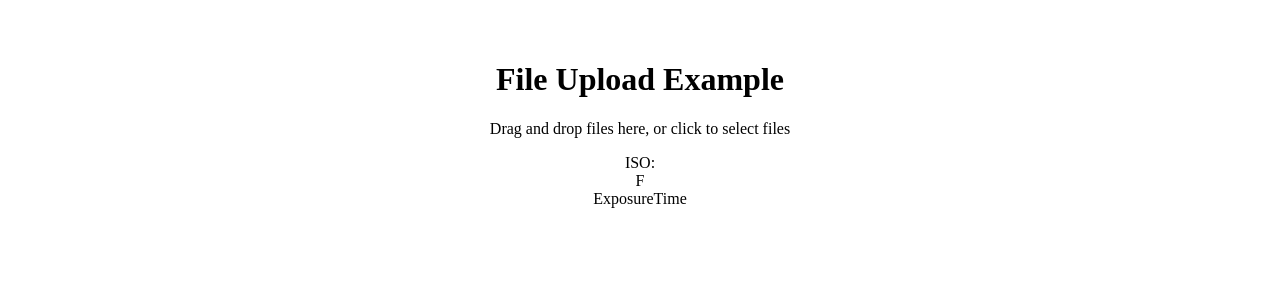
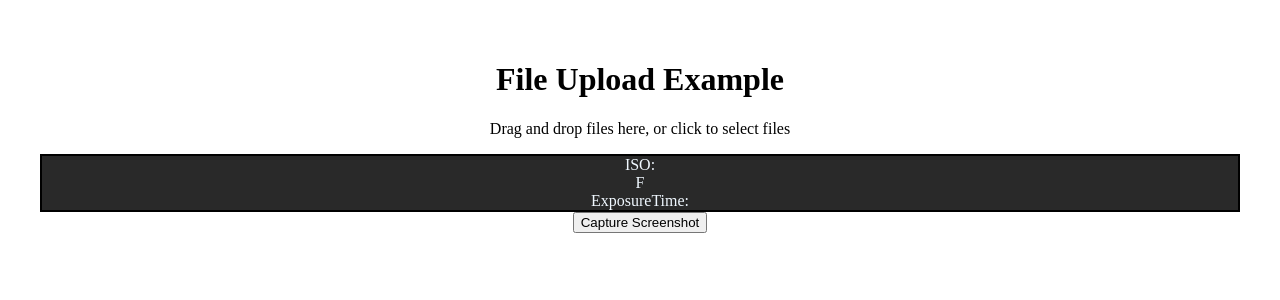
Before and after one commit to Hrinyov/phdata, a React (Vite) app: page / in a window 1280 px wide. Shown: the top 300 px of the page. Built offline with nearby package versions, Linux system fonts and the light colour scheme.

Commit message:
add method to download info in jpg

```diff
--- a/src/modules/DataDisplay.tsx
+++ b/src/modules/DataDisplay.tsx
@@ -1,17 +1,41 @@
-import React from "react";
+import React, { useRef } from "react";
+import * as htmlToImage from "html-to-image";
 
 interface DataDisplayProps {
   data: any;
 }
 
 const DataDisplay: React.FC<DataDisplayProps> = ({ data }) => {
-  console.log(data);
+  const dataDisplayRef = useRef<HTMLDivElement>(null);
+
+  const captureScreenshot = async () => {
+    if (dataDisplayRef.current) {
+      const image = await
+      htmlToImage
+        .toJpeg(dataDisplayRef.current)
+       downloadScreenshot(image)
+    }
+  };
+
+  const downloadScreenshot = (screenshot: string) => {
+    const link = document.createElement("a");
+    link.href = screenshot;
+    link.download = "screenshot.jpg";
+    link.click();
+  };
+
   return (
+  <>
+  <div ref={dataDisplayRef} className="info">
+      <div>ISO: {data.ISO}</div>
+      <div>F{data.FNumber}</div>
+      <div>ExposureTime: {data.ExposureTime}</div>
+    </div>
     <div>
-      <div>ISO: {data.ISO} </div>
-      <div>F{data.FNumber}</div>
-      <div>ExposureTime {data.ExposureTime}</div>
+    <button onClick={captureScreenshot}>Capture Screenshot</button>
     </div>
+  </>
+
   );
 };
 
```
